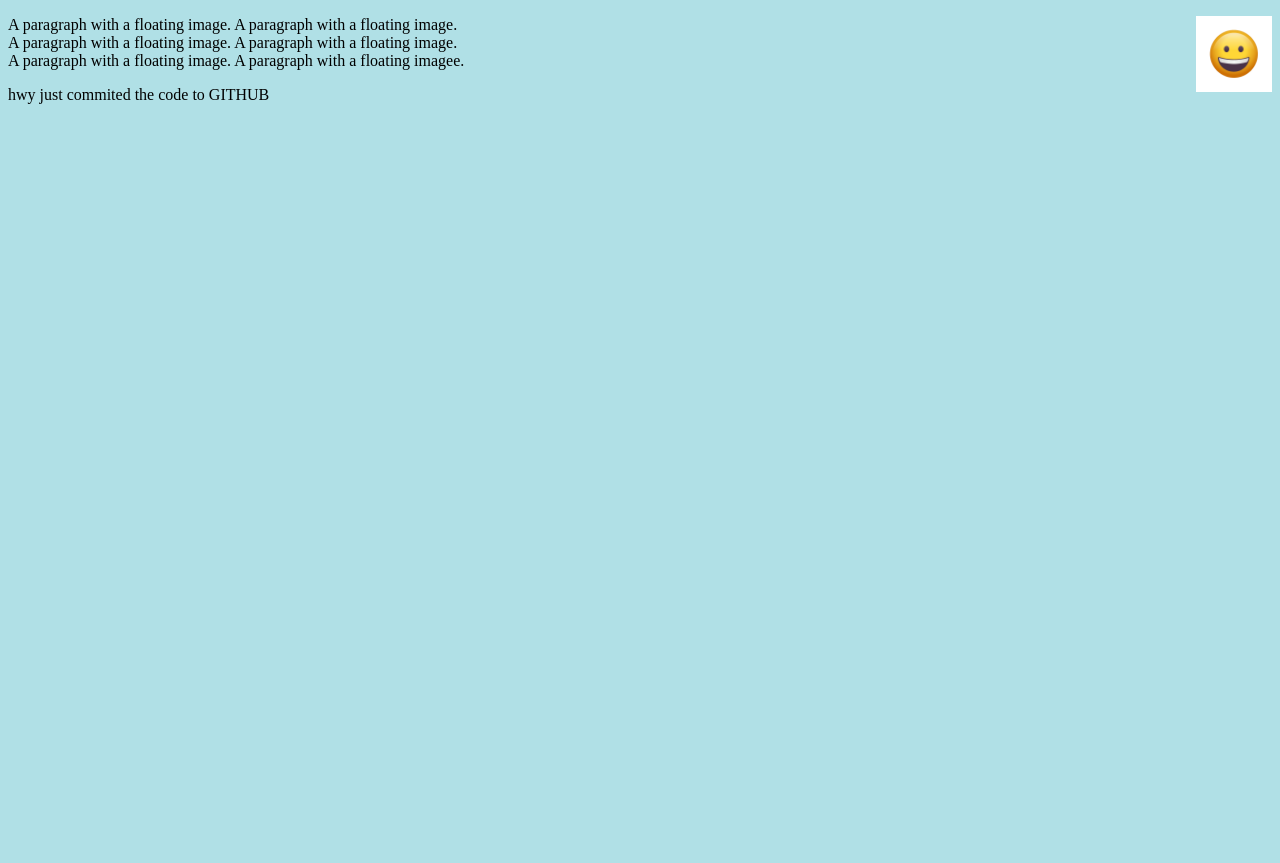
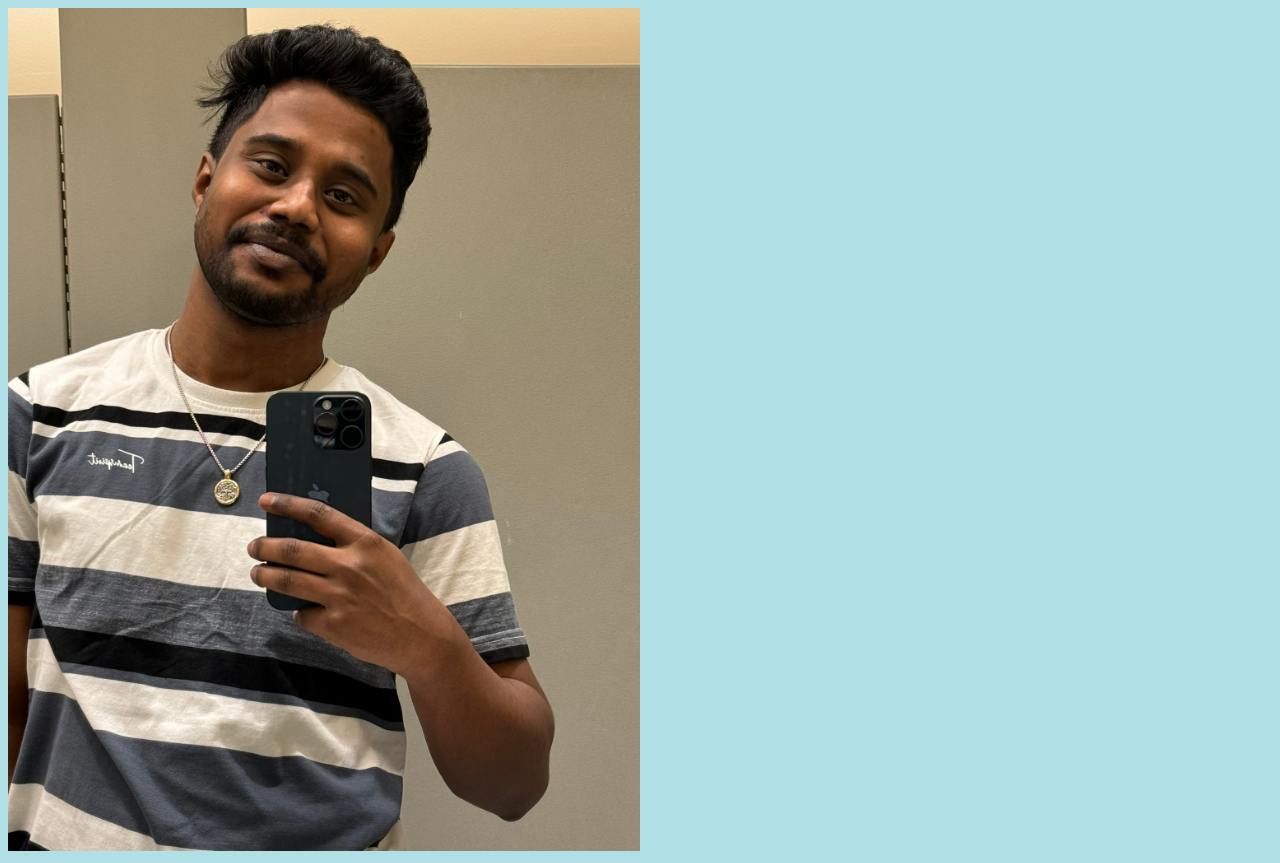
Before and after one commit to ennu897/Full-Stack-Web-Development, a plain HTML site: page Page1/index.html in a window 1280 px wide. Before the commit the page ends 800 px from the top, so only its background shows below. Drawn offline with Linux system fonts and the light colour scheme.

Commit message:
modified:   .DS_Store 	modified:   Page1/index.html 	new file:   Scripts/findCoordsOfImage

```diff
--- a/Page1/index.html
+++ b/Page1/index.html
@@ -14,17 +14,14 @@
         </style>
     </head>
     <body style="background-color: powderblue;">
-            <p>
-                <img src="/ref_gifs/Simley.gif" alt="no pic found" class="image">
-                 A paragraph with a floating image. A paragraph with a floating image. <br>
-                 A paragraph with a floating image. A paragraph with a floating image. <br>
-                 A paragraph with a floating image. A paragraph with a floating imagee.
-            </p>
+            <img src="/ref_photos/ProfilePic.jpeg" height="50%" width="50%" alt="not found what your looking for" usemap="#kinda">
+            <map name="kinda">
+                <area shape="rect" coords="365, 543, 514, 845" href="/ref_gifs/Simley.gif" alt="smile">
 
-            <p>hwy just commited the code to GITHUB</p>
 
-    </body>
-</html>
+            </map>
+
+
 
 
 
```
Also changed, not shown: 2 other files.
